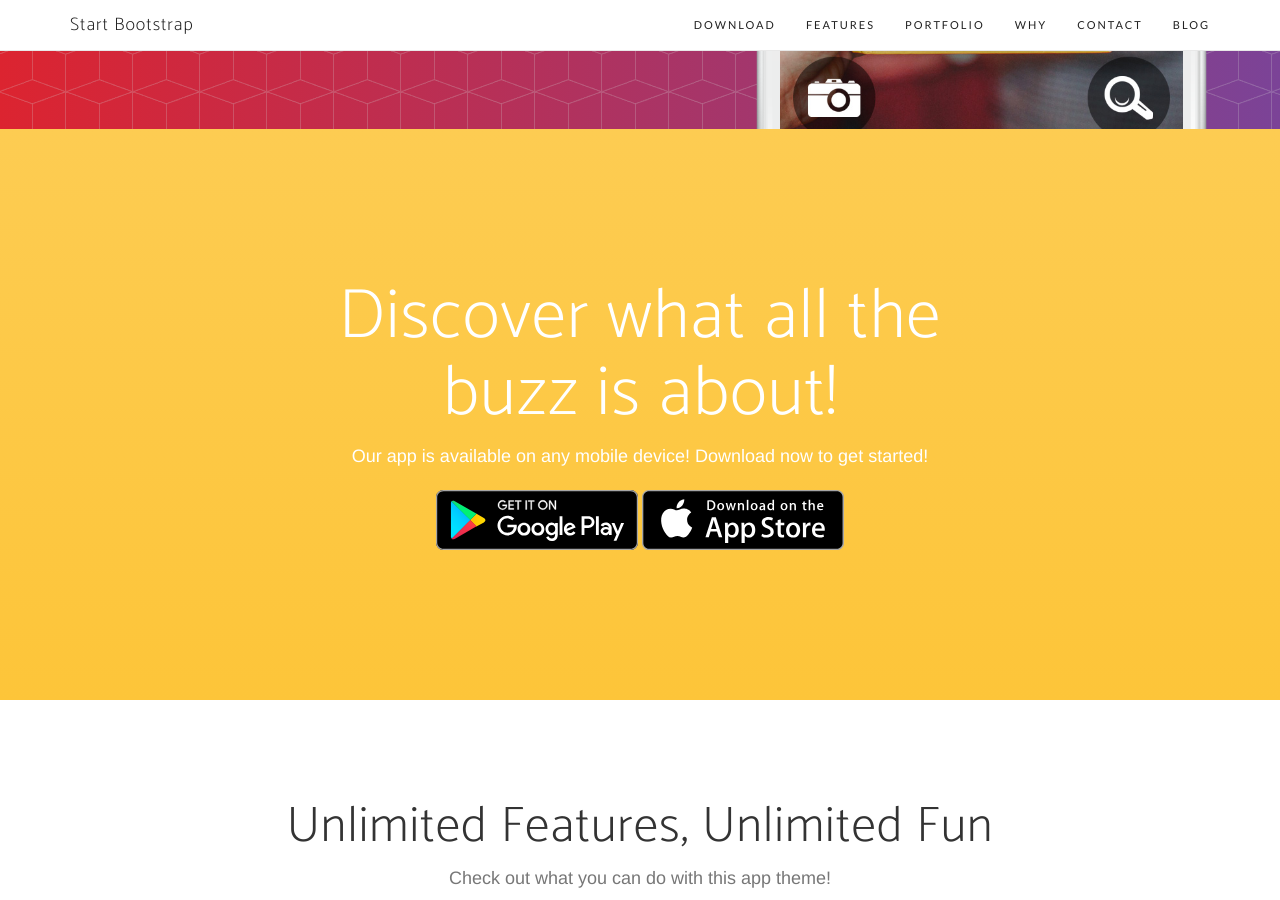
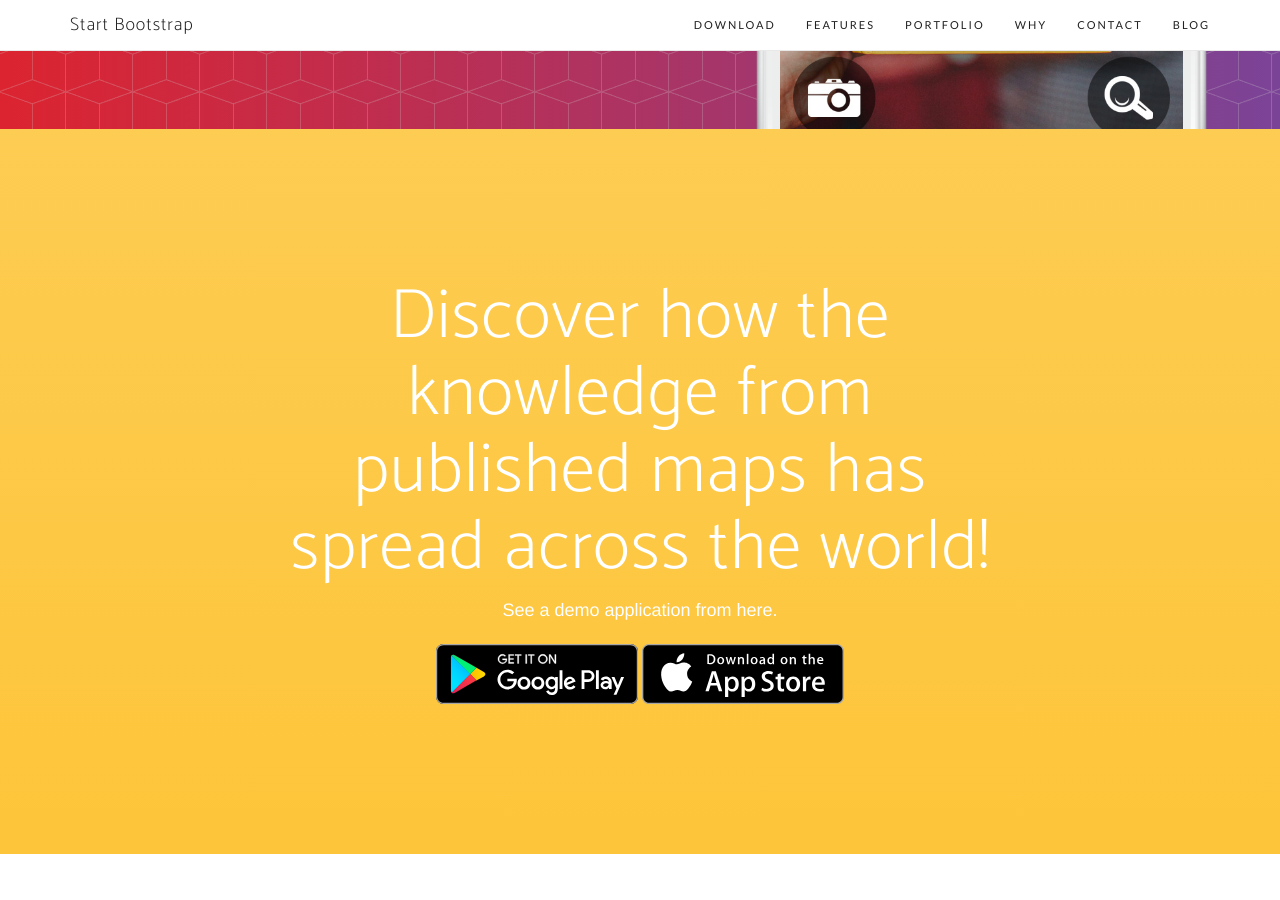
Before and after one commit to MapStreams/mapstreams.github.io, a Jekyll site: the page built from index.html, in a window 1280 px wide and 900 px high, scrolled down 771 px. Built offline with Jekyll 4.4.1, drawn with Linux system fonts in a browser that asks for light colours; nearby versions of some CDN libraries; some web fonts are replaced; the list of posts is cut into pages by our own code.

Commit message:
Added some text to demo site section

```diff
--- a/_includes/call-to-action.html
+++ b/_includes/call-to-action.html
@@ -2,8 +2,8 @@
     <div class="container">
         <div class="row">
             <div class="col-md-8 col-md-offset-2">
-                <h2 class="section-heading">Discover what all the buzz is about!</h2>
-                <p>Our app is available on any mobile device! Download now to get started!</p>
+                <h2 class="section-heading">Discover how the knowledge from published maps has spread across the world!</h2>
+                <p>See a demo application from here.</p>
                 <div class="badges">
                     <a class="badge-link" href="#"><img src="/img/google-play-badge.svg" alt=""></a>
                     <a class="badge-link" href="#"><img src="/img/app-store-badge.svg" alt=""></a>
```
